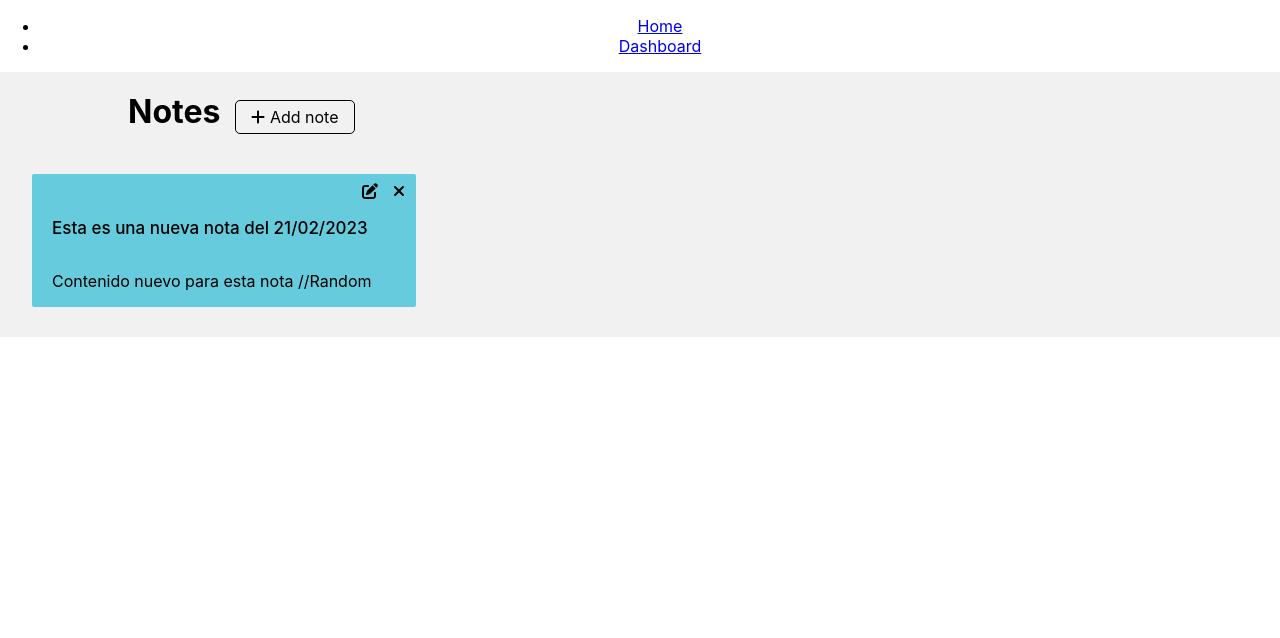
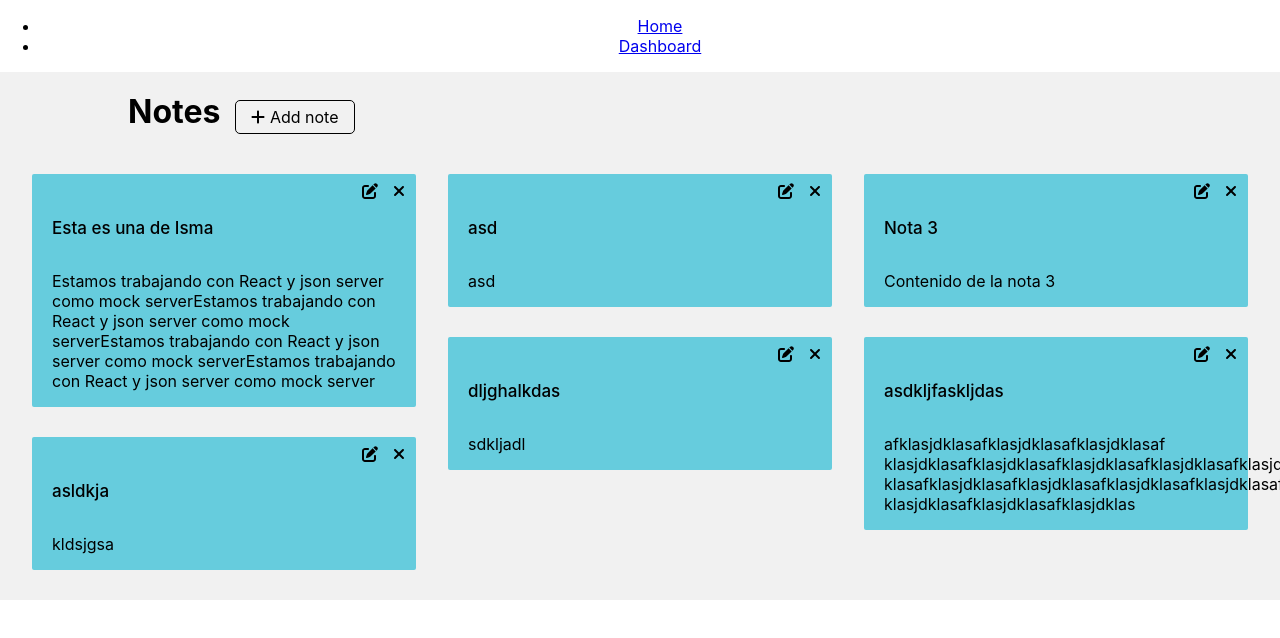
Before and after one commit to ChuckmonsterXlx/react-crud-app, a React (Create React App) app: page /dashboard in a window 1280 px wide. Shown: the top 638 px of the page. Built offline with nearby package versions, Linux system fonts and the light colour scheme; data requests are answered from the project's data file.

Commit message:
small design fixes, flexbox

```diff
--- a/db.json
+++ b/db.json
@@ -1,9 +1,34 @@
 {
   "posts": [
     {
-      "title": "Esta es una nueva nota del 21/02/2023",
-      "content": "Contenido nuevo para esta nota //Random",
-      "id": 6
+      "title": "Esta es una de Isma",
+      "content": "Estamos trabajando con React y json server como mock serverEstamos trabajando con React y json server como mock serverEstamos trabajando con React y json server como mock serverEstamos trabajando con React y json server como mock server",
+      "id": 7
+    },
+    {
+      "title": "asd",
+      "content": "asd",
+      "id": 9
+    },
+    {
+      "title": "Nota 3",
+      "content": "Contenido de la nota 3",
+      "id": 10
+    },
+    {
+      "title": "asldkja",
+      "content": "kldsjgsa",
+      "id": 11
+    },
+    {
+      "title": "dljghalkdas",
+      "content": "sdkljadl",
+      "id": 12
+    },
+    {
+      "title": "asdkljfaskljdas",
+      "content": "afklasjdklasafklasjdklasafklasjdklasaf klasjdklasafklasjdklasafklasjdklasafklasjdklasafklasjd klasafklasjdklasafklasjdklasafklasjdklasafklasjdklasaf klasjdklasafklasjdklasafklasjdklas",
+      "id": 13
     }
   ]
 }
--- a/src/components/notes/note/Note.tsx
+++ b/src/components/notes/note/Note.tsx
@@ -143,9 +143,11 @@ const Note = () => {
     return (
         <>
             <div className={styles.mainContainerNotes}>
+                <div className='columnA'>
                     {
                         note ?
                             note.map((note, index) => {
+                                if (index % 3 === 0) {
                                     return (
                                         <div className={styles.containerNote} key={index} ref={noteRefs.current[index]}>
                                             <div className={ styles.divOptions }>
@@ -160,10 +162,66 @@ const Note = () => {
                                             <p className={`noteContent `+ styles.content}>{note.content}</p>
                                         </div>
                                     );
+                                }
+
                             })
                         :
                             null
                     }
+                </div>
+                <div className='columnB'>
+                    {
+                        note ?
+                            note.map((note, index) => {
+                                if (index % 3 === 1) {
+                                    return (
+                                        <div className={styles.containerNote} key={index} ref={noteRefs.current[index]}>
+                                            <div className={ styles.divOptions }>
+                                                <div className={`btnOption `+styles.iconOption } onClick={() => editNote(note.id, index)}>
+                                                    <FontAwesomeIcon icon={ faEdit } />
+                                                </div>
+                                                <div className={ styles.iconOption } onClick={() => deleteNote(note.id)}>
+                                                    <FontAwesomeIcon icon={ faTimes } />
+                                                </div>
+                                            </div>
+                                            <p className={`noteTitle `+styles.title}>{note.title}</p>
+                                            <p className={`noteContent `+ styles.content}>{note.content}</p>
+                                        </div>
+                                    );
+                                }
+
+                            })
+                        :
+                            null
+                    }
+                </div>
+                <div className='columnC'>
+                    {
+                        note ?
+                            note.map((note, index) => {
+                                if (index % 3 === 2) {
+                                    return (
+                                        <div className={styles.containerNote} key={index} ref={noteRefs.current[index]}>
+                                            <div className={ styles.divOptions }>
+                                                <div className={`btnOption `+styles.iconOption } onClick={() => editNote(note.id, index)}>
+                                                    <FontAwesomeIcon icon={ faEdit } />
+                                                </div>
+                                                <div className={ styles.iconOption } onClick={() => deleteNote(note.id)}>
+                                                    <FontAwesomeIcon icon={ faTimes } />
+                                                </div>
+                                            </div>
+                                            <p className={`noteTitle `+styles.title}>{note.title}</p>
+                                            <p className={`noteContent `+ styles.content}>{note.content}</p>
+                                        </div>
+                                    );
+                                }
+
+                            })
+                        :
+                            null
+                    }
+                </div>
+
             </div>
         </>
     )
```
Lines whose indentation alone changed are shown as unchanged.
